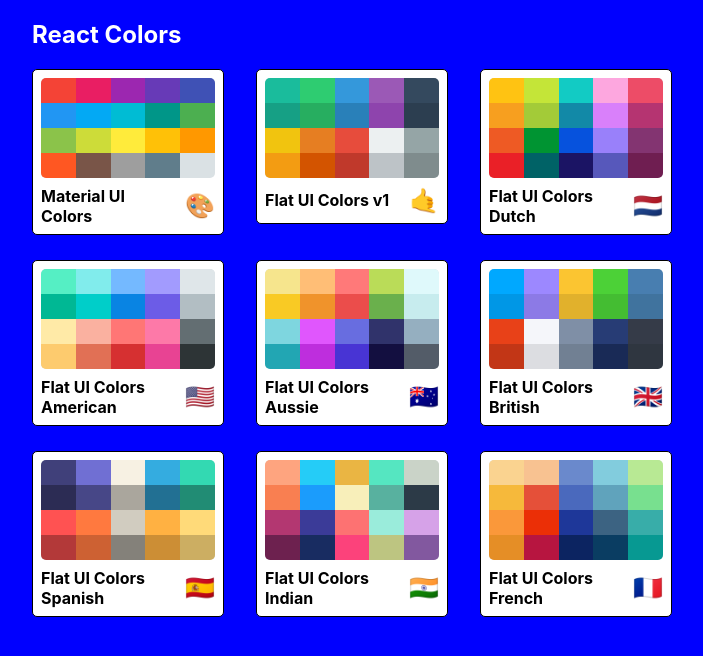
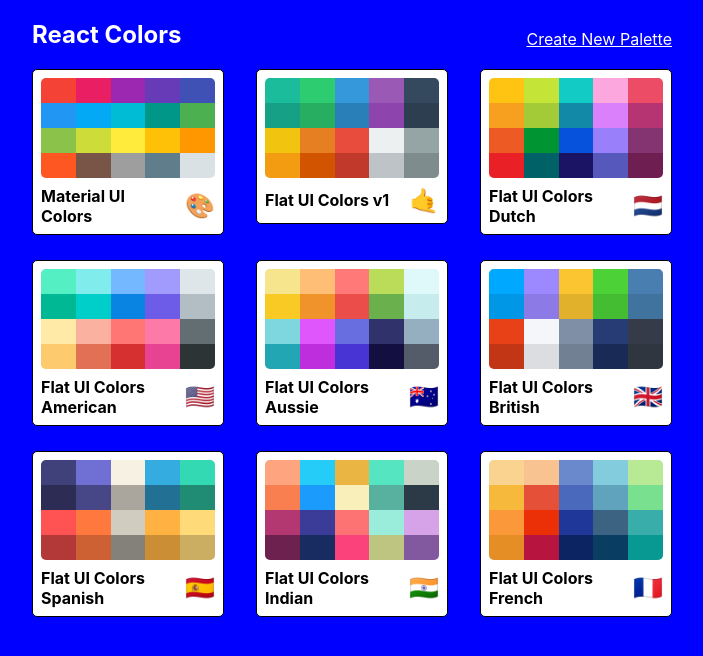
Before and after one commit to FunkyFries/color-palette-app, a React (Create React App) app in the folder color-palette-app2/: page / in a window 1280 px wide. Shown: the top 656 px of the page, without its empty margins (288-991 px from the left). Built offline with nearby package versions, Linux system fonts and the light colour scheme.

Commit message:
Add NewPalette and Link

```diff
--- a/color-palette-app2/src/App.tsx
+++ b/color-palette-app2/src/App.tsx
@@ -2,6 +2,7 @@
 import { Router, Redirect } from "@reach/router";
 import seedPalettes from "./components/Helpers/seedPalettes";
 import Home from "./components/Home/index";
+import NewPalette from "./components/NewPalette/index";
 import Palette from "./components/Palette/index";
 import SingleColorPalette from "./components/SingleColorPalette/index";
 
@@ -11,6 +12,7 @@
       <div className="App">
         <Router>
           <Home path="/" palettes={seedPalettes} />
+          <NewPalette path="/palette/new" />
           <Palette path="/palette/:id" />
           <SingleColorPalette path="/palette/:paletteId/:colorId" />
           <Redirect default noThrow from="*" to="/" />
--- a/color-palette-app2/src/components/Home/index.tsx
+++ b/color-palette-app2/src/components/Home/index.tsx
@@ -1,5 +1,5 @@
 import React, { Component } from "react";
-import { RouteComponentProps, navigate } from "@reach/router";
+import { RouteComponentProps, navigate, Link } from "@reach/router";
 import { StyledHome, Container, Nav, Palettes } from "./style";
 import MiniPalette from "../MiniPalette";
 
@@ -18,6 +18,7 @@
         <Container>
           <Nav>
             <h1>React Colors</h1>
+            <Link to="palette/new">Create New Palette</Link>
           </Nav>
           <Palettes>
             {palettes.map((palette: any) => (
--- a/color-palette-app2/src/components/Home/style.tsx
+++ b/color-palette-app2/src/components/Home/style.tsx
@@ -20,7 +20,12 @@
   display: flex;
   width: 100%;
   justify-content: space-between;
+  align-items: center;
   color: white;
+  > a {
+    color: white;
+    padding-top: 10px;
+  }
 `;
 
 export const Palettes = styled("div")`
--- /dev/null
+++ b/color-palette-app2/src/components/NewPalette/index.tsx
@@ -0,0 +1,13 @@
+import React, { Component } from "react";
+import { RouteComponentProps } from "@reach/router";
+import { H1 } from "./style";
+
+export default class NewPalette extends Component<RouteComponentProps> {
+  render() {
+    return (
+      <div>
+        <H1>Hello!</H1>
+      </div>
+    );
+  }
+}
--- /dev/null
+++ b/color-palette-app2/src/components/NewPalette/style.tsx
@@ -0,0 +1,5 @@
+import styled from "styled-components";
+
+export const H1 = styled("h1")`
+  font-size: 1.5rem;
+`;
```
